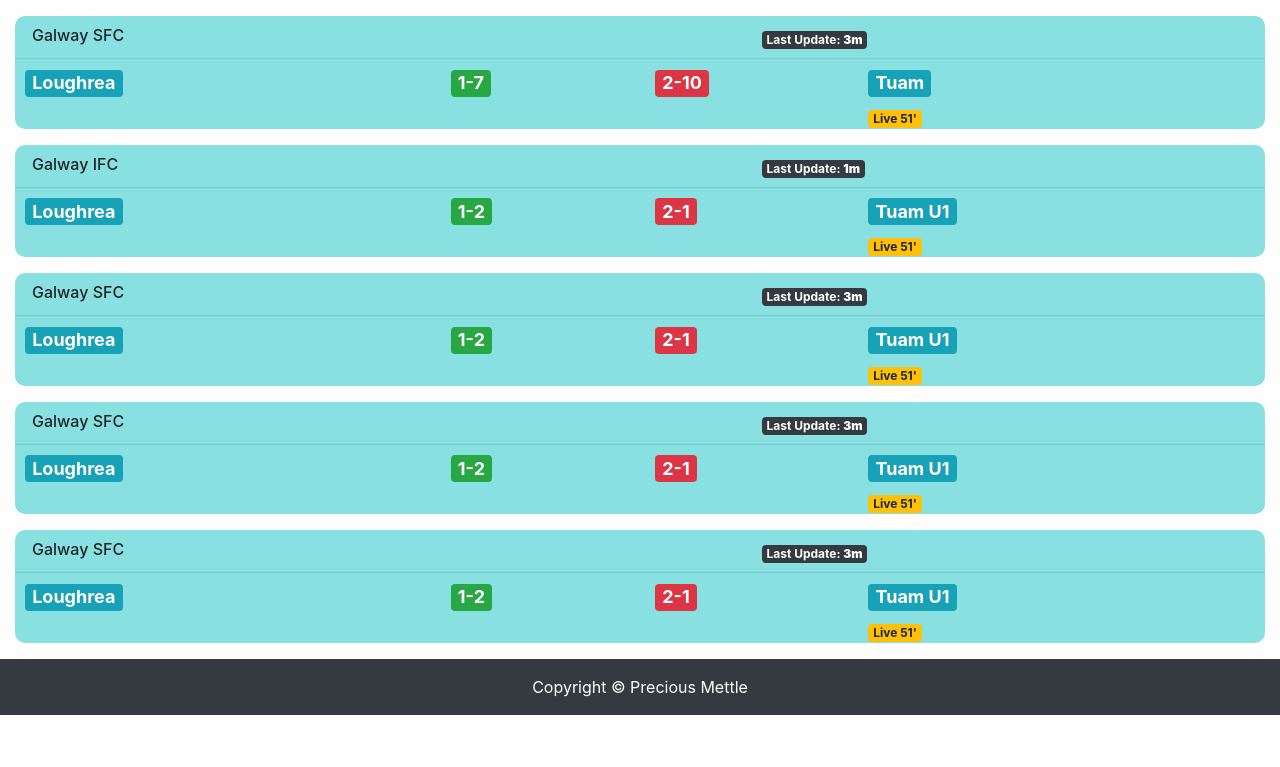
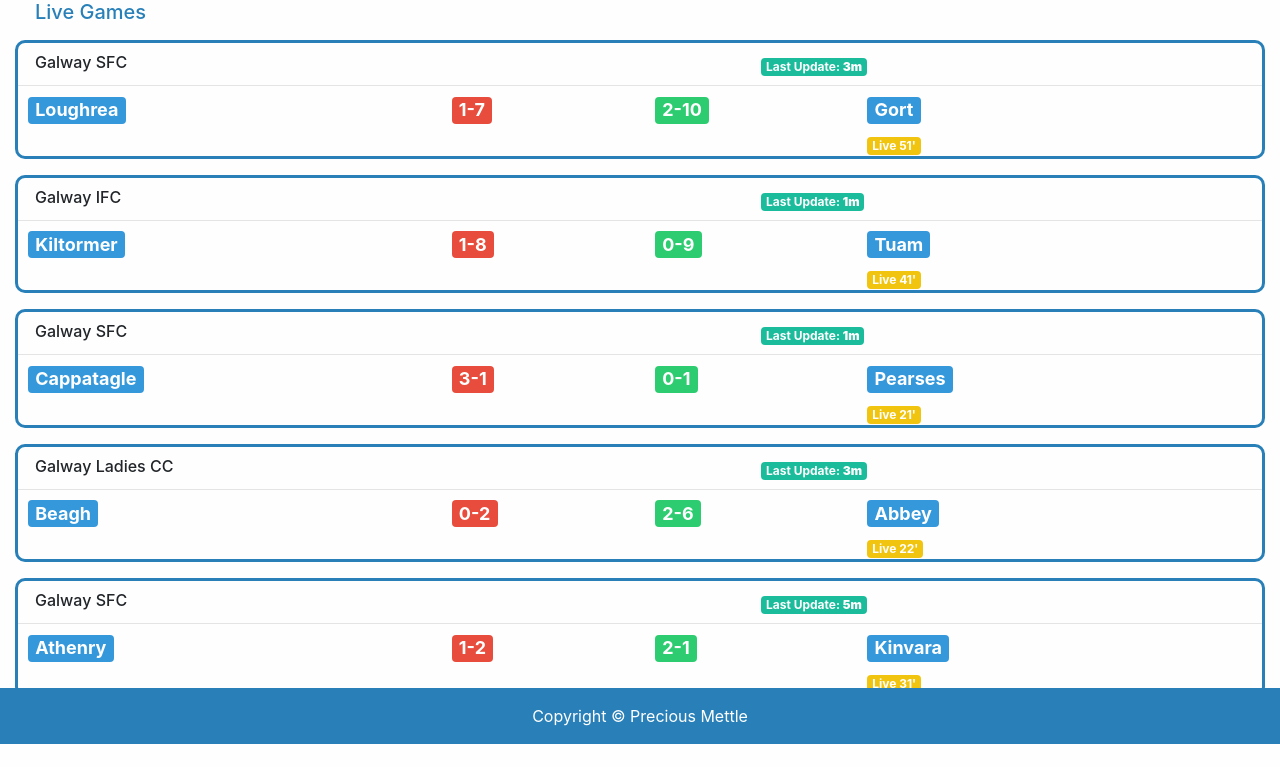
Before and after one commit to DiarmuidBeirne/GAASportsAppProto, a website: page index.html in a window 1280 px wide. Shown: the part 56-823 px from the top of the page. Before the commit the page ends 800 px from the top, so only its background shows below. Drawn offline with Linux system fonts and the light colour scheme.

Commit message:
UI Changes and color updated

```diff
--- a/css/1-col-portfolio.css
+++ b/css/1-col-portfolio.css
@@ -7,6 +7,7 @@
 body {
   padding-top: 54px;
     background-color: #fefefe;
+    padding-bottom: 54px;
 }
 
 @media (min-width: 992px) {
@@ -15,6 +16,12 @@ body {
   }
 }
 
+h5
+{
+
+    padding-left: 20px;
+    color: #2980b9;
+}
 h6 {
     padding-bottom: 0px;
     margin-bottom: 0px;
@@ -25,7 +32,9 @@ h6 {
 }
 
 .match-container {
-    background-color: #89e0e0;
+    /*background-color: EDEDED;*/
+    border-style: solid;
+    border-color: #2980b9;
     margin-top: 1rem;
     padding-top: 10px;
     border-radius: 10px;
@@ -37,18 +46,34 @@ h6 {
 .home-team-name
 {
 margin-left: 10px;
+    background-color: #3498DB;
 }
 
 .home-team-score {
     margin-left: 9px;
+    background-color: #E74C3C;
 }
 .away-team-score {
 
-
+    background-color: #2ECC71;
 }
 
 .away-team-name {
   margin-right: 10px;
+    background-color: #3498DB;
+}
+
+.current-time-stamp
+{
+
+    background-color: #F1C40F;
+    color: WHITE;
+}
+
+.update-badge
+{
+    background-color: #1abc9c;
+    color: white;
 }
 
 
@@ -62,6 +87,11 @@ margin-left: 10px;
     margin-bottom: 1px;
 }
 
+.gaa-footer {
+
+    background-color: #2980b9;
+}
+
 hr {
     margin-bottom: .5rem;
     margin-top: .5rem;
--- a/index.html
+++ b/index.html
@@ -21,29 +21,21 @@
   <body>
 
     <!-- Navigation -->
-    <nav class="navbar navbar-expand-lg navbar-dark bg-dark fixed-top">
-      <div class="container-fluid">
-        <a class="navbar-brand" href="#">GAA Scores Now</a>
-        <button class="navbar-toggler" type="button"  data-target="#navbarResponsive" aria-controls="navbarResponsive" aria-expanded="false" aria-label="Toggle navigation">
-          <span class="navbar-toggler-icon"></span>
-        </button>
-        <div class="collapse navbar-collapse" id="navbarResponsive">
-          <ul class="navbar-nav ml-auto">
-            <li class="nav-item active">
-              <a class="nav-link" href="#">Home
-                <span class="sr-only">(current)</span>
-              </a>
-            </li>
-            </ul>
-        </div>
+
+
+      <nav class="navbar fixed-top navbar-light navbar-expand-md navigation-clean-button">
+    <div class="container"><a href="#" class="navbar-brand" style="opacity: 1.00;color: #2980b9;">GAA Sports Now</a><button class="navbar-toggler" data-toggle="collapse" data-target="#navcol-1"><span class="sr-only">Toggle navigation</span><span class="navbar-toggler-icon"></span></button>
+
     </div>
 </nav>
 
 
     <!-- Page Content -->
+      <div class="container-fluid">
 
+         <h5 >Live Games</h5>
       <!-- Match One -->
-    <div class="container-fluid">
+
         <div class="match-container">
 	<div class="row top-row" >
 		<div class="col-7 league-name">
@@ -52,7 +44,7 @@
 			</h6>
 		</div>
 		<div class="col-5">
-            <span class="badge badge-dark">Last Update: <b>3m</b></span>
+            <span class="badge badge-light update-badge">Last Update: <b>3m</b></span>
 		</div>
 	</div>
             <hr>
@@ -64,8 +56,48 @@
 		<div class="col-2">
 			 <h4><span class="badge badge-success home-team-score ">1-7</span></h4>
 		</div>
-		<div class="col-2 away-team-score">
-            <h4><span class="badge badge-danger ">2-10</span></h4>
+		<div class="col-2 ">
+            <h4><span class="badge badge-danger away-team-score ">2-10</span></h4>
+		</div>
+		<div class="col-4">
+			 <h4><span class="badge badge-info away-team-name ">Gort
+                 </span></h4>
+		</div>
+	</div>
+	<div class="row">
+		<div class="col-8">
+		</div>
+		<div class="col-4">
+			 <span class="badge badge-warning current-time-stamp">Live 51'</span>
+		</div>
+	</div>
+</div>
+            <!--End of match one -->
+
+            <!-- Match 2 -->
+
+        <div class="match-container">
+	<div class="row top-row" >
+		<div class="col-7 league-name">
+			<h6 class="">
+				Galway IFC
+			</h6>
+		</div>
+		<div class="col-5">
+            <span class="badge badge-light update-badge">Last Update: <b>1m</b></span>
+		</div>
+	</div>
+            <hr>
+	<div class="row middle-r">
+		<div class="col-4">
+			 <h4><span class="badge badge-info home-team-name
+                 ">Kiltormer</span>
+		</div>
+		<div class="col-2">
+			 <h4><span class="badge badge-success home-team-score ">1-8</span></h4>
+		</div>
+		<div class="col-2 ">
+            <h4><span class="badge badge-danger away-team-score ">0-9</span></h4>
 		</div>
 		<div class="col-4">
 			 <h4><span class="badge badge-info away-team-name ">Tuam
@@ -76,52 +108,13 @@
 		<div class="col-8">
 		</div>
 		<div class="col-4">
-			 <span class="badge badge-warning">Live 51'</span>
-		</div>
-	</div>
-</div>
-            <!--End of match one -->
-
-            <!--Match Two-->
-
-    <div class="match-container">
-<div class="row top-row" >
-    <div class="col-7 league-name">
-        <h6 class="">
-            Galway IFC
-        </h6>
-    </div>
-    <div class="col-5">
-        <span class="badge badge-dark">Last Update: <b>1m</b></span>
-    </div>
-</div>
-        <hr>
-<div class="row middle-r">
-    <div class="col-4">
-         <h4><span class="badge badge-info home-team-name
-             ">Loughrea</span>
-    </div>
-    <div class="col-2">
-         <h4><span class="badge badge-success home-team-score ">1-2</span></h4>
-    </div>
-    <div class="col-2 away-team-score">
-        <h4><span class="badge badge-danger ">2-1</span></h4>
-    </div>
-    <div class="col-4">
-         <h4><span class="badge badge-info away-team-name ">Tuam U1
-             </span></h4>
-    </div>
-</div>
-<div class="row">
-    <div class="col-8">
-    </div>
-    <div class="col-4">
-         <span class="badge badge-warning">Live 51'</span>
+			 <span class="badge badge-warning current-time-stamp">Live 41'</span>
 		</div>
 	</div>
 </div>
             <!--End of match 2 -->
-        <!--Match Two-->
+
+            <!-- Match 3 -->
 
         <div class="match-container">
 	<div class="row top-row" >
@@ -131,23 +124,23 @@
 			</h6>
 		</div>
 		<div class="col-5">
-        <span class="badge badge-dark">Last Update: <b>3m</b></span>
+            <span class="badge badge-light update-badge">Last Update: <b>1m</b></span>
 		</div>
 	</div>
             <hr>
 	<div class="row middle-r">
 		<div class="col-4">
 			 <h4><span class="badge badge-info home-team-name
-             ">Loughrea</span>
+                 ">Cappatagle</span>
 		</div>
 		<div class="col-2">
-         <h4><span class="badge badge-success home-team-score ">1-2</span></h4>
+			 <h4><span class="badge badge-success home-team-score ">3-1</span></h4>
 		</div>
-    <div class="col-2 away-team-score">
-        <h4><span class="badge badge-danger ">2-1</span></h4>
+		<div class="col-2 ">
+            <h4><span class="badge badge-danger away-team-score ">0-1</span></h4>
 		</div>
 		<div class="col-4">
-         <h4><span class="badge badge-info away-team-name ">Tuam U1
+			 <h4><span class="badge badge-info away-team-name ">Pearses
                  </span></h4>
 		</div>
 	</div>
@@ -155,12 +148,53 @@
 		<div class="col-8">
 		</div>
 		<div class="col-4">
-         <span class="badge badge-warning">Live 51'</span>
+			 <span class="badge badge-warning current-time-stamp">Live 21'</span>
 		</div>
 	</div>
 </div>
-             <!--End of match 2 -->
-        <!--Match Two-->
+            <!--End of match 3 -->
+
+            <!-- Match 4 -->
+
+        <div class="match-container">
+	<div class="row top-row" >
+		<div class="col-7 league-name">
+			<h6 class="">
+				Galway Ladies CC
+			</h6>
+		</div>
+		<div class="col-5">
+            <span class="badge badge-light update-badge">Last Update: <b>3m</b></span>
+		</div>
+	</div>
+            <hr>
+	<div class="row middle-r">
+		<div class="col-4">
+			 <h4><span class="badge badge-info home-team-name
+                 ">Beagh</span>
+		</div>
+		<div class="col-2">
+			 <h4><span class="badge badge-success home-team-score ">0-2</span></h4>
+		</div>
+		<div class="col-2 ">
+            <h4><span class="badge badge-danger away-team-score ">2-6</span></h4>
+		</div>
+		<div class="col-4">
+			 <h4><span class="badge badge-info away-team-name ">Abbey
+                 </span></h4>
+		</div>
+	</div>
+	<div class="row">
+		<div class="col-8">
+		</div>
+		<div class="col-4">
+			 <span class="badge badge-warning current-time-stamp">Live 22'</span>
+		</div>
+	</div>
+</div>
+            <!--End of match 4 -->
+
+            <!-- Match 5 -->
 
         <div class="match-container">
 	<div class="row top-row" >
@@ -170,23 +204,23 @@
 			</h6>
 		</div>
 		<div class="col-5">
-        <span class="badge badge-dark">Last Update: <b>3m</b></span>
+            <span class="badge badge-light update-badge">Last Update: <b>5m</b></span>
 		</div>
 	</div>
             <hr>
 	<div class="row middle-r">
 		<div class="col-4">
 			 <h4><span class="badge badge-info home-team-name
-             ">Loughrea</span>
+                 ">Athenry</span>
 		</div>
 		<div class="col-2">
 			 <h4><span class="badge badge-success home-team-score ">1-2</span></h4>
 		</div>
-    <div class="col-2 away-team-score">
-        <h4><span class="badge badge-danger ">2-1</span></h4>
+		<div class="col-2 ">
+            <h4><span class="badge badge-danger away-team-score ">2-1</span></h4>
 		</div>
 		<div class="col-4">
-         <h4><span class="badge badge-info away-team-name ">Tuam U1
+			 <h4><span class="badge badge-info away-team-name ">Kinvara
                  </span></h4>
 		</div>
 	</div>
@@ -194,50 +228,14 @@
 		<div class="col-8">
 		</div>
 		<div class="col-4">
-         <span class="badge badge-warning">Live 51'</span>
+			 <span class="badge badge-warning current-time-stamp">Live 31'</span>
 		</div>
 	</div>
 </div>
-             <!--End of match 2 -->
-        <!--Match Two-->
+            <!--End of match 5 -->
 
-    <div class="match-container">
-<div class="row top-row" >
-    <div class="col-7 league-name">
-        <h6 class="">
-            Galway SFC
-        </h6>
-    </div>
-    <div class="col-5">
-        <span class="badge badge-dark">Last Update: <b>3m</b></span>
-    </div>
-</div>
-        <hr>
-<div class="row middle-r">
-    <div class="col-4">
-         <h4><span class="badge badge-info home-team-name
-             ">Loughrea</span>
-    </div>
-    <div class="col-2">
-         <h4><span class="badge badge-success home-team-score ">1-2</span></h4>
-    </div>
-    <div class="col-2 away-team-score">
-        <h4><span class="badge badge-danger ">2-1</span></h4>
-    </div>
-    <div class="col-4">
-         <h4><span class="badge badge-info away-team-name ">Tuam U1
-             </span></h4>
-    </div>
-</div>
-<div class="row">
-    <div class="col-8">
-    </div>
-    <div class="col-4">
-         <span class="badge badge-warning">Live 51'</span>
-    </div>
-</div>
-</div>
-             <!--End of match 2 -->
+
+
 
 
 
@@ -270,7 +268,7 @@
     <!-- /.container -->
 
     <!-- Footer -->
-    <footer class="py-3 bg-dark">
+    <footer class="py-3 gaa-footer fixed-bottom">
       <div class="container">
         <p class="m-0 text-center text-white">Copyright &copy; Precious Mettle</p>
       </div>
```
Lines whose indentation alone changed are shown as unchanged.
